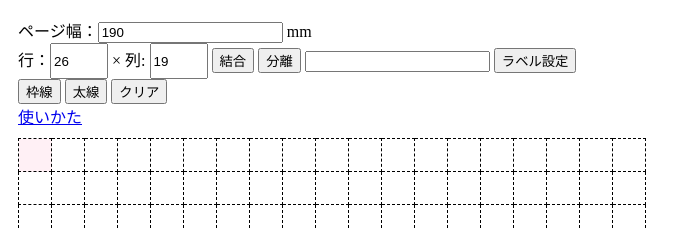
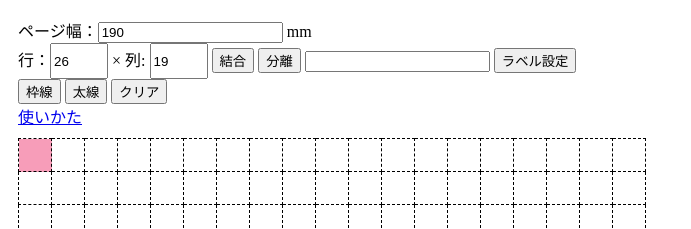
Before and after one commit to ihgs/fo-table-generator, a website built with webpack: page index.html in a window 1280 px wide. Both pictures are taken after a click on the element 35 px from the left and 155 px from the top of the page. Shown: the top 229 px of the page, without its empty margins (0-691 px from the left). Built offline with nearby package versions, Linux system fonts and the light colour scheme; what xml-formatter would draw is missing.

Commit message:
色変更

```diff
--- a/src/less/main.less
+++ b/src/less/main.less
@@ -22,7 +22,7 @@ td {
 }
 
 td.onSelect {
-  background-color: #FFF0F5;
+  background-color: #f79db9;
 }
 
 td.selected {
```
